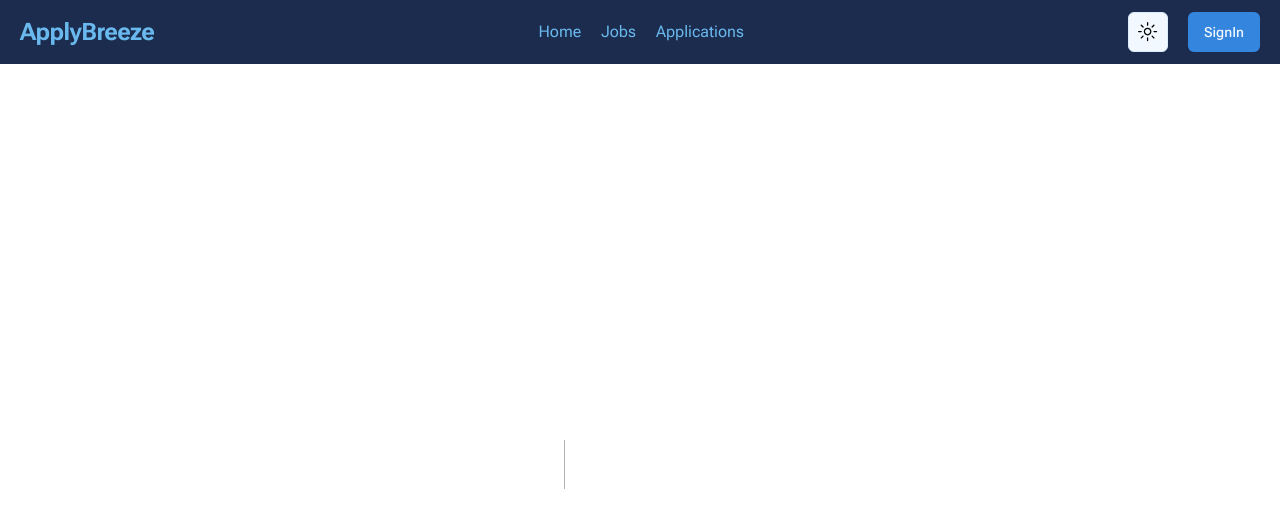
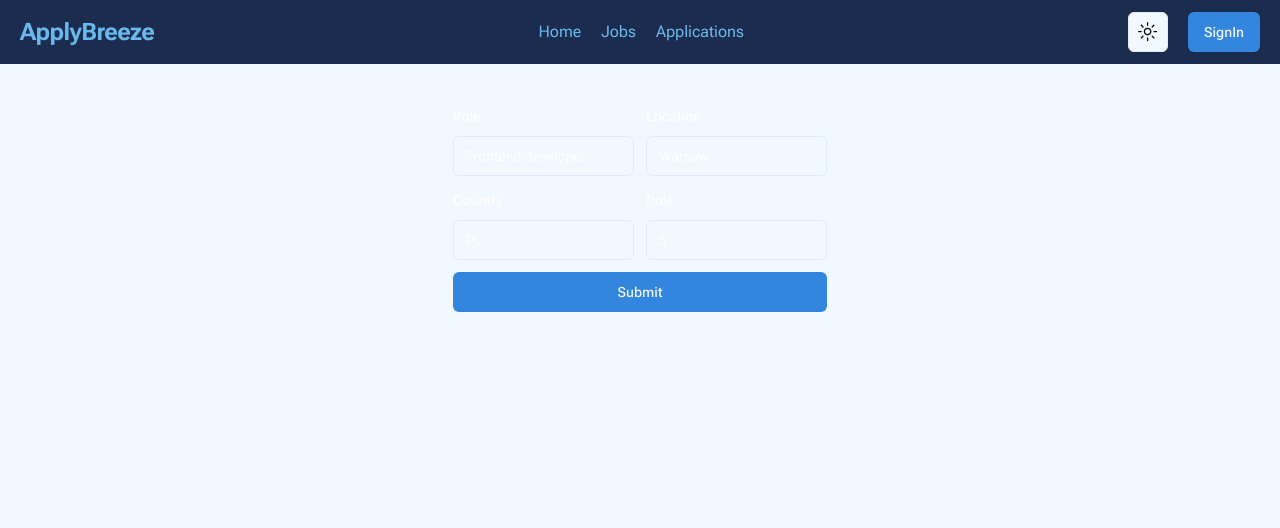
Before and after one commit to QuickerMaths/applybreeze, a Next.js app: page /jobs/indeed in a window 1280 px wide. Before the commit this address had no page. Shown: the top 528 px of the page. Built offline with nearby package versions, Linux system fonts and the light colour scheme.

Commit message:
scaffold indeed form

```diff
--- /dev/null
+++ b/src/app/jobs/indeed/page.tsx
@@ -0,0 +1,14 @@
+import IndeedForm from "~/components/indeed-form/indeed-form";
+import {
+  TypographyH1,
+  TypographyH3,
+  TypographyP,
+} from "~/components/typography/typography";
+
+export default function Indeed() {
+  return (
+    <main className="my-10 flex min-h-screen flex-col items-center bg-background dark:bg-background">
+      <IndeedForm />
+    </main>
+  );
+}
--- /dev/null
+++ b/src/components/indeed-form/indeed-form.tsx
@@ -0,0 +1,109 @@
+"use client";
+
+import { zodResolver } from "@hookform/resolvers/zod";
+import { useForm } from "react-hook-form";
+import { z } from "zod";
+import { Button } from "../ui/button";
+import {
+  Form,
+  FormField,
+  FormItem,
+  FormLabel,
+  FormControl,
+  FormMessage,
+} from "../ui/form";
+import { Input } from "../ui/input";
+
+const formSchema = z.object({
+  role: z.string().optional(),
+  country: z.string().optional(),
+  location: z.string().optional(),
+  limit: z.preprocess(
+    (value) => Number(value),
+    z.number().int().max(50).positive().optional().default(5),
+  ),
+});
+
+export default function IndeedForm() {
+  const form = useForm<z.infer<typeof formSchema>>({
+    resolver: zodResolver(formSchema),
+    defaultValues: {
+      role: "Frontend developer",
+      location: "Warsaw",
+      country: "PL",
+      limit: 5,
+    },
+  });
+
+  function onSubmit(values: z.infer<typeof formSchema>) {
+    console.log(values);
+  }
+
+  return (
+    <Form {...form}>
+      <form
+        onSubmit={form.handleSubmit(onSubmit)}
+        className="grid grid-cols-2 grid-rows-3 gap-3"
+      >
+        <FormField
+          control={form.control}
+          name="role"
+          render={({ field }) => (
+            <FormItem>
+              <FormLabel>Role</FormLabel>
+              <FormControl>
+                <Input placeholder="Frontend developer" {...field} />
+              </FormControl>
+              <FormMessage />
+            </FormItem>
+          )}
+        />
+        <FormField
+          control={form.control}
+          name="location"
+          render={({ field }) => (
+            <FormItem>
+              <FormLabel>Location</FormLabel>
+              <FormControl>
+                <Input placeholder="Warsaw" {...field} />
+              </FormControl>
+              <FormMessage />
+            </FormItem>
+          )}
+        />
+        <FormField
+          control={form.control}
+          name="country"
+          render={({ field }) => (
+            <FormItem>
+              <FormLabel>Country</FormLabel>
+              <FormControl>
+                <Input placeholder="PL" {...field} />
+              </FormControl>
+              <FormMessage />
+            </FormItem>
+          )}
+        />
+        <FormField
+          control={form.control}
+          name="limit"
+          render={({ field }) => (
+            <FormItem>
+              <FormLabel>Role</FormLabel>
+              <FormControl>
+                <Input placeholder="5" {...field} />
+              </FormControl>
+              <FormMessage />
+            </FormItem>
+          )}
+        />
+        <Button
+          className="col-start-1 col-end-3 row-start-3 row-end-3"
+          type="submit"
+        >
+          Submit
+        </Button>
+      </form>
+    </Form>
+  );
+}
```
Also changed, not shown: src/components/ui/form.tsx (+52 -57 lines).
